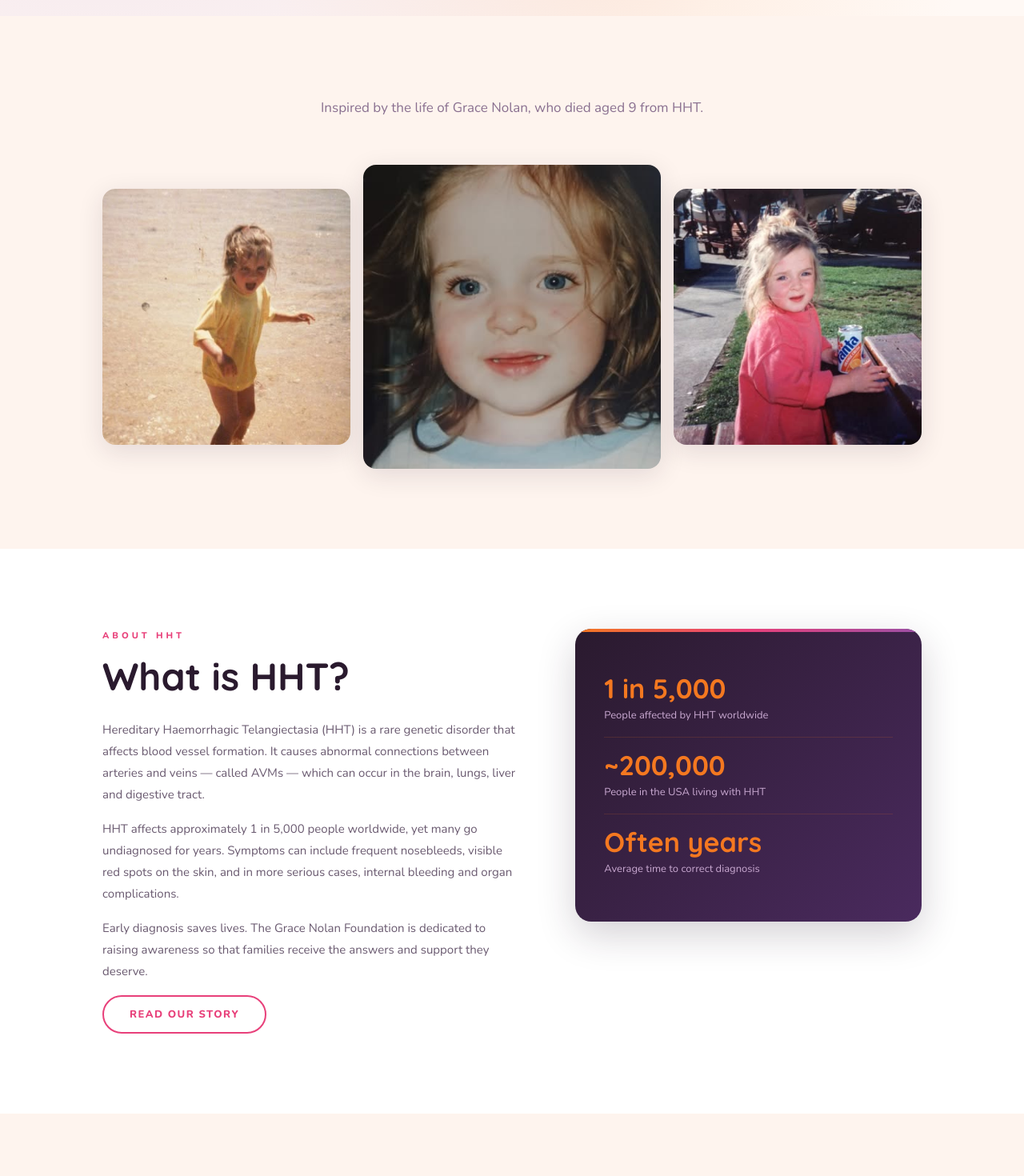
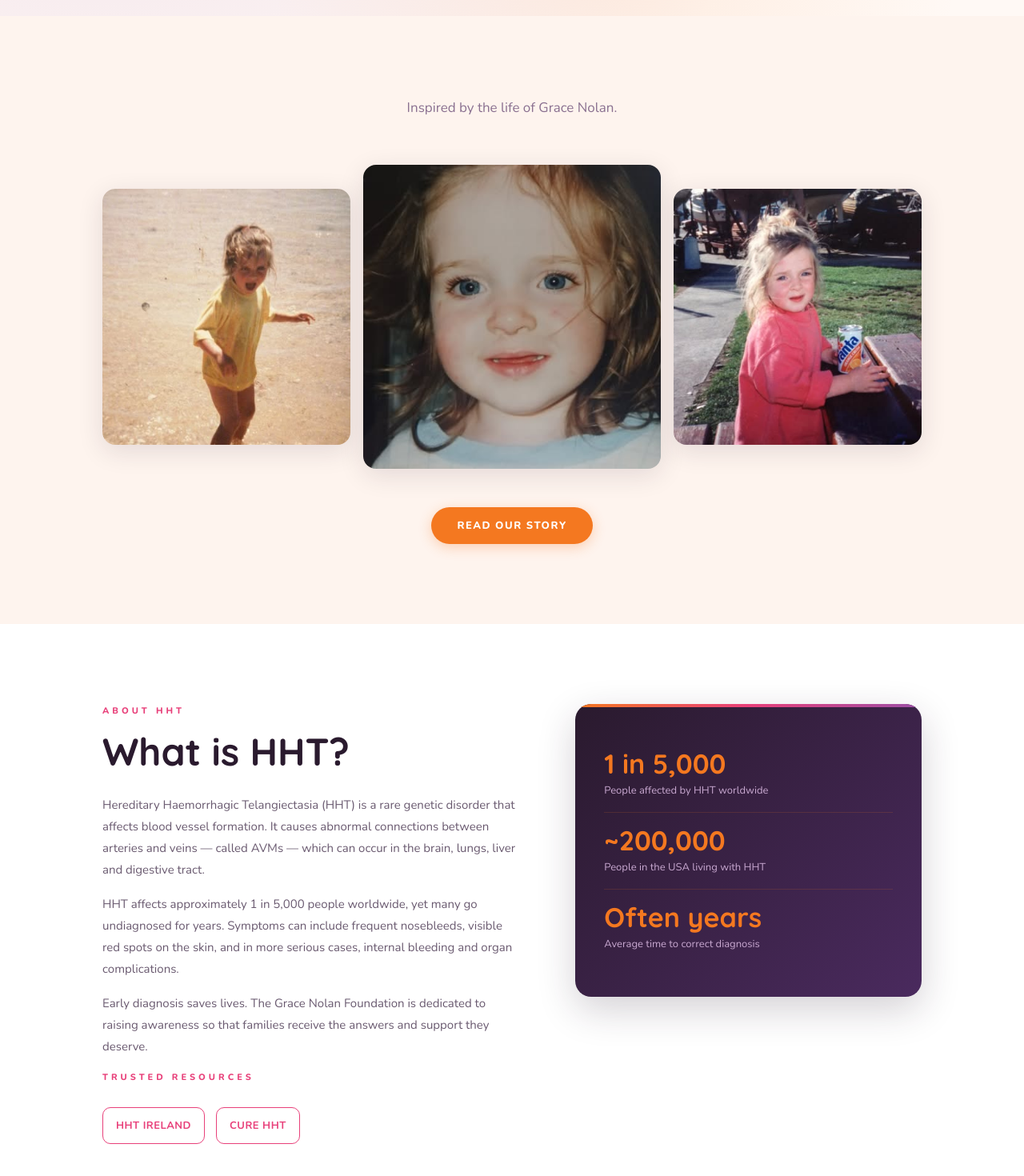
Before and after one commit to Alvor1991/grace-nolan-foundation, a React (Create React App) app: page / in a window 1280 px wide. Shown: the part 780-2250 px from the top of the page at 80% size. Built offline with nearby package versions, Linux system fonts and the light colour scheme.

Commit message:
Remove overlapping info

```diff
--- a/src/components/Footer.js
+++ b/src/components/Footer.js
@@ -27,10 +27,7 @@ export default function Footer({ navigate }) {
             </div>
             <div className="footer-col">
               <div className="footer-col-title">Get Involved</div>
-              <button onClick={() => navigate("contact")}>Donate</button>
-              <button onClick={() => navigate("contact")}>Cork Marathon</button>
-              <button onClick={() => navigate("contact")}>Golf Days</button>
-              <button onClick={() => navigate("about")}>Dear Grace Book</button>
+              <button onClick={() => navigate("donate")}>Donate</button>
             </div>
             <div className="footer-col">
               <div className="footer-col-title">About HHT</div>
--- a/src/components/Nav.css
+++ b/src/components/Nav.css
@@ -111,3 +111,26 @@
     color: #2a1a2e;
     background: rgba(255, 255, 255, 0.85);
   }
+
+  @media (max-width: 700px) {
+    .nav--light-hero .nav-link {
+      color: #2a1a2e;
+    }
+    .nav--light-hero .nav-link:hover {
+      color: #f47820;
+      background: #fde8d4;
+    }
+    .nav--light-hero .nav-logo-main {
+      color: #2a1a2e;
+    }
+    .nav--light-hero .nav-link.active {
+      color: #2a1a2e;
+      background: rgba(255, 255, 255, 0.85);
+    }
+  }
+
+  @media (min-width: 701px) {
+    .nav--light-hero .nav-logo-main {
+      color: #fff9f5;
+    }
+  }
--- a/src/pages/About.css
+++ b/src/pages/About.css
@@ -101,6 +101,14 @@
   .book-cta { margin-top: 28px; }
   .book-note { font-size: 12px; color: #a888b0; margin-top: 10px; }
 
+  .book-cover-img {
+    width: 280px;
+    height: auto;
+    border-radius: 8px;
+    box-shadow: 0 16px 48px rgba(42,26,46,0.25);
+    display: block;
+  }
+
   @media (max-width: 768px) {
     .grace-story-inner { grid-template-columns: 1fr; }
     .book-inner { grid-template-columns: 1fr; }
--- a/src/pages/Donate.css
+++ b/src/pages/Donate.css
@@ -322,6 +322,18 @@
     opacity: 0.95;
   }
 
+  .donate-logo-wrap {
+    display: flex;
+    justify-content: center;
+    padding: 8px 0 4px;
+  }
+
+  .donate-logo {
+    width: 160px;
+    height: auto;
+    object-fit: contain;
+  }
+
   /* Responsive */
   @media (max-width: 780px) {
     .donate-container {
--- a/src/pages/Donate.js
+++ b/src/pages/Donate.js
@@ -1,4 +1,5 @@
 import React, { useState } from "react";
+import logo from "../logo.png";
 import "./Donate.css";
 
 const PRESET_AMOUNTS = [10, 25, 50, 100];
@@ -134,26 +135,26 @@ export default function Donate() {
 
           {/* Impact panel */}
           <div className="donate-impact">
-            <h3>Your Impact</h3>
+            <div className="donate-logo-wrap">
+              <img src={logo} alt="Grace Nolan Foundation" className="donate-logo" />
+            </div>
+            <h3>Where Your Donation Goes</h3>
             <div className="donate-impact-items">
               <div className="donate-impact-item">
-                <div className="donate-impact-amount">€10</div>
-                <div className="donate-impact-desc">Helps print and distribute HHT awareness leaflets to GP surgeries</div>
+                <div className="donate-impact-amount">🎗️</div>
+                <div className="donate-impact-desc">Raising awareness of HHT across Ireland so more families get the answers they deserve</div>
               </div>
               <div className="donate-impact-item">
-                <div className="donate-impact-amount">€25</div>
-                <div className="donate-impact-desc">Funds a school visit to educate children about rare conditions</div>
+                <div className="donate-impact-amount">🏥</div>
+                <div className="donate-impact-desc">Contributing to HHT research and earlier diagnosis for families across the country</div>
               </div>
               <div className="donate-impact-item">
-                <div className="donate-impact-amount">€50</div>
-                <div className="donate-impact-desc">Contributes to HHT research partnerships in Ireland</div>
-              </div>
-              <div className="donate-impact-item">
-                <div className="donate-impact-amount">€100</div>
-                <div className="donate-impact-desc">Supports a family newly diagnosed with HHT through our network</div>
+                <div className="donate-impact-amount">🤝</div>
+                <div className="donate-impact-desc">Building a community of support for those affected by HHT and their loved ones</div>
               </div>
             </div>
           </div>
+
         </div>
       </section>
     </div>
--- a/src/pages/Home.css
+++ b/src/pages/Home.css
@@ -214,6 +214,44 @@ cite em { color: #f47820; font-style: normal; }
   flex-wrap: wrap;
 }
 
+.hht-links {
+  display: flex;
+  gap: 14px;
+  margin-top: 28px;
+  flex-wrap: wrap;
+}
+
+.hht-links a {
+  display: inline-flex;
+  align-items: center;
+  justify-content: center;
+  padding: 12px 16px;
+  border: 1px solid #e8407a;
+  border-radius: 10px;
+  font-size: 13px;
+  font-weight: 700;
+  letter-spacing: 0.5px;
+  text-transform: uppercase;
+  text-decoration: none;
+  color: #e8407a;
+  background: transparent;
+  transition: all 0.25s ease;
+}
+
+.hht-links a:hover {
+  background: rgba(232, 64, 122, 0.1);
+  color: #e8407a;
+  border-color: #e8407a;
+  transform: translateY(-2px);
+  box-shadow: 0 10px 24px rgba(232, 64, 122, 0.12);
+}
+
+.grace-cta {
+  display: flex;
+  justify-content: center;
+  margin-top: 48px;
+}
+
 @media (max-width: 768px) {
   .hht-inner { grid-template-columns: 1fr; }
   .dear-grace-inner { grid-template-columns: 1fr; }
--- a/src/pages/Home.js
+++ b/src/pages/Home.js
@@ -21,15 +21,15 @@ export default function Home({ navigate }) {
           <div className="hero-inner">
             <div className="hero-text">
               <h1 className="hero-title fade-up-2">
-                Inspired by<br />
-                <em>Grace Nolan</em>
+              Raising awareness<br />
+                <em>for HHT</em>
               </h1>
               <p className="hero-sub fade-up-3">
-                Raising awareness for HHT.
+              A family-founded charity dedicated to making a real difference.
               </p>
               <div className="hero-actions fade-up-4">
                 <button className="btn-primary" onClick={() => navigate("about")}>Our Story</button>
-                <button className="btn-outline" style={{borderColor: "#e8407a", color: "#e8407a"}} onClick={() => navigate("contact")}>Support Us</button>
+                <button className="btn-outline" style={{borderColor: "#e8407a", color: "#e8407a"}} onClick={() => navigate("contact")}>Contact Us</button>
               </div>
             </div>
             <img src={logo} alt="Grace Nolan Foundation" className="hero-logo fade-up" />
@@ -41,7 +41,7 @@ export default function Home({ navigate }) {
       <section className="grace-memory-section">
         <div className="container">
           <p className="grace-memory-desc">
-            Inspired by the life of Grace Nolan, who died aged 9 from HHT.
+            Inspired by the life of Grace Nolan.
           </p>
           <div className="grace-photos">
             <div className="grace-photo-wrap">
@@ -54,6 +54,14 @@ export default function Home({ navigate }) {
               <img src={grace3} alt="Grace Nolan" />
             </div>
           </div>
+          <div className="grace-cta">
+      <button
+        className="btn-primary"
+        onClick={() => navigate("about")}
+      >
+        Read Our Story
+      </button>
+    </div>
         </div>
       </section>
 
@@ -66,7 +74,28 @@ export default function Home({ navigate }) {
               <p>Hereditary Haemorrhagic Telangiectasia (HHT) is a rare genetic disorder that affects blood vessel formation. It causes abnormal connections between arteries and veins — called AVMs — which can occur in the brain, lungs, liver and digestive tract.</p>
               <p>HHT affects approximately 1 in 5,000 people worldwide, yet many go undiagnosed for years. Symptoms can include frequent nosebleeds, visible red spots on the skin, and in more serious cases, internal bleeding and organ complications.</p>
               <p>Early diagnosis saves lives. The Grace Nolan Foundation is dedicated to raising awareness so that families receive the answers and support they deserve.</p>
-              <button className="btn-outline" style={{borderColor: "#e8407a", color: "#e8407a"}} onClick={() => navigate("about")}>Read Our Story</button>
+              <div className="section-label">Trusted Resources</div>
+              <div className="hht-links">
+  <a
+    className="btn-outline"
+    style={{ borderColor: "#e8407a", color: "#e8407a" }}
+    href="https://hhtireland.org/"
+    target="_blank"
+    rel="noreferrer"
+  >
+    HHT Ireland
+  </a>
+
+  <a
+    className="btn-outline"
+    style={{ borderColor: "#e8407a", color: "#e8407a" }}
+    href="https://www.curehht.org"
+    target="_blank"
+    rel="noreferrer"
+  >
+    Cure HHT
+  </a>
+</div>
             </div>
             <div className="hht-card">
               <div className="hht-stat">
```
Also changed, not shown: src/pages/About.js (+15 -21 lines), src/pages/Contact.js (+7 -31 lines), src/Book.jpg (added), 1 other file (tests, documents, lock files or other folders).
